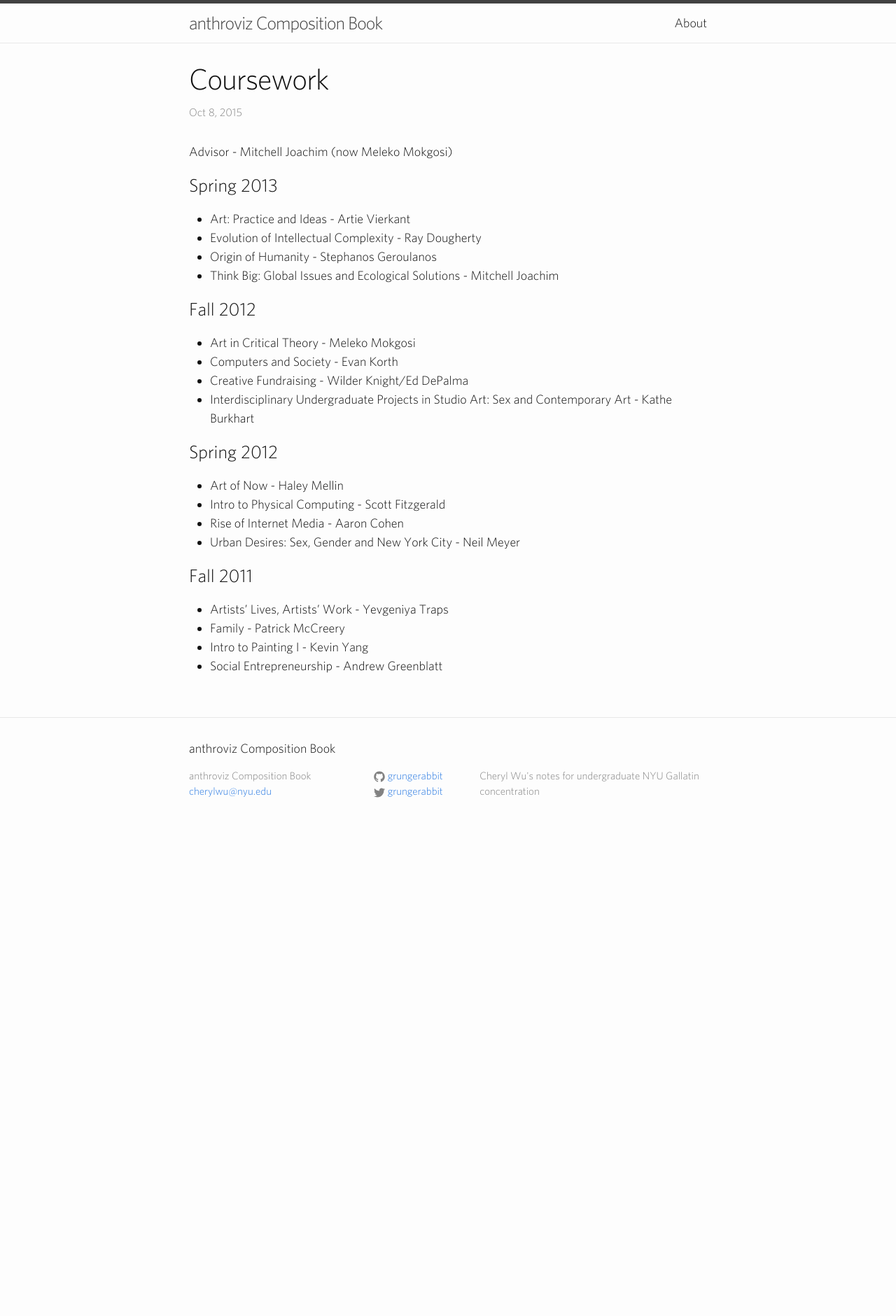
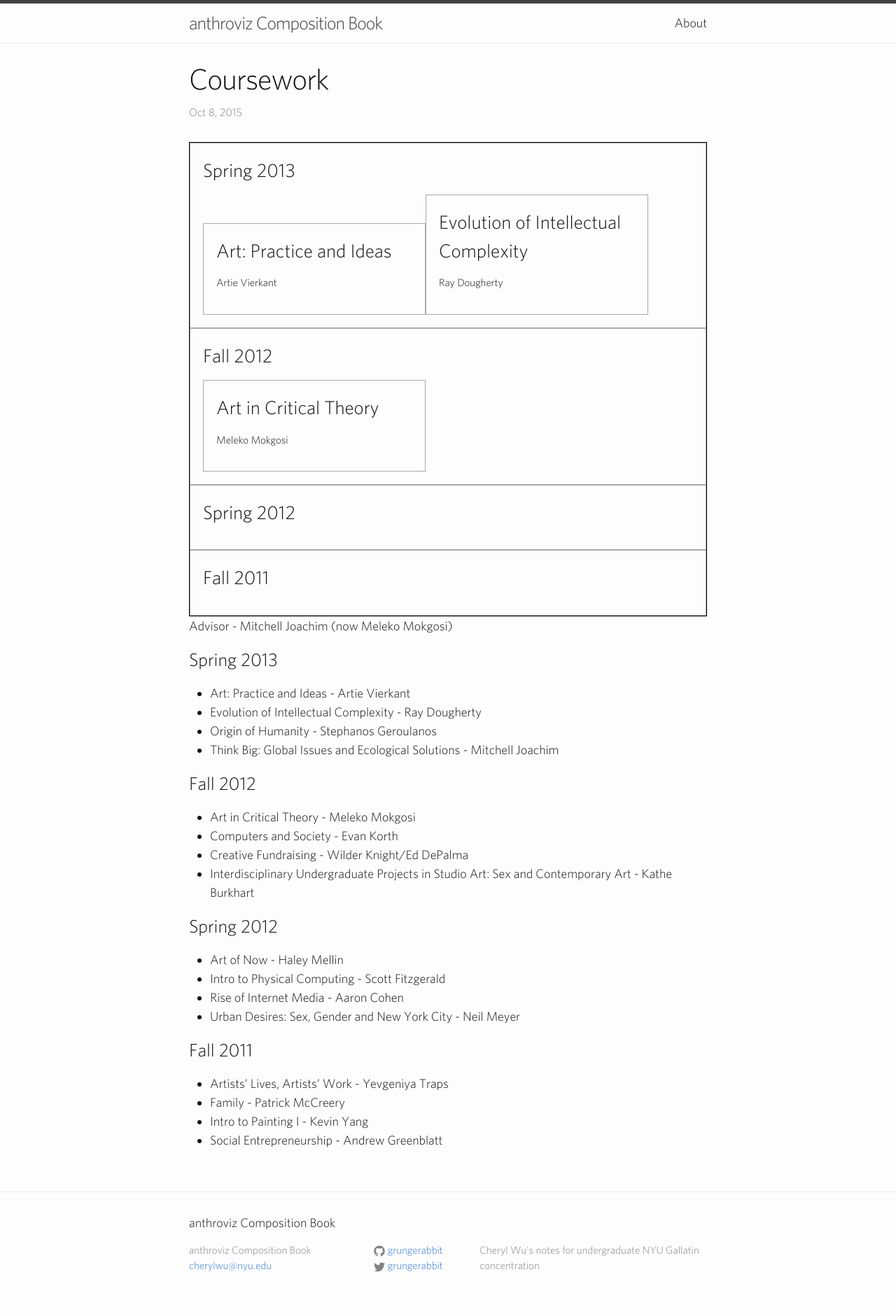
Before and after one commit to anthroviz/compbook, a Jekyll site: the page built from _posts/2015-10-08-coursework.markdown, in a window 1280 px wide. Shown: the whole page at 70% size. Built offline with Jekyll 4.4.1, drawn with Linux system fonts in a browser that asks for light colours; nearby versions of some CDN libraries; before the commit the page ends 1203 px from its top, so only the background shows below that; some of the changed lines change nothing that is shown.

Commit message:
coursework js spitting out classes

```diff
--- a/_posts/2015-10-08-coursework.markdown
+++ b/_posts/2015-10-08-coursework.markdown
@@ -5,6 +5,12 @@ date:   2015-10-08
 categories: notes
 permalink: /coursework/
 ---
+
+{% raw %}
+<div class="coursework__ranks">
+
+</div>
+{% endraw %}
 
 Advisor - Mitchell Joachim (now Meleko Mokgosi)
 
@@ -40,51 +46,105 @@ Advisor - Mitchell Joachim (now Meleko Mokgosi)
 var coursework = {
 	"data": {
 		"allSemesters": ["spring13", "fall12", "spring12", "fall11"],
-		"allRankings": [
-			{
-				"rankGrade": "A",
+		"allRankings": ["A", "B", "C", "D"],
+		"ranks": {
+			"A": {
 				"rankDescription": "excellent"
 			},
-			{
-				"rankGrade": "B",
+			"B": {
 				"rankDescription": "satisfactory"
 			},
-			{
-				"rankGrade": "C",
+			"C" : {
 				"rankDescription": "I was not ready"
 			},
-			{
-				"rankGrade": "D",
+			"D": {
 				"rankDescription": "not for me"
 			}
-		],
+		},
 		"spring13": {
+			"fullName": "Spring 2013",
+			"courses": [
+				{
+					"title": "Art: Practice and Ideas",
+					"objective": {
+						"professor": "Artie Vierkant",
+						"tags": ["art", "theory", "contemporary-art"]
+					},
+					"subjective": {
+						"rank": "A"
+					}
+				},
+				{
+					"title": "Evolution of Intellectual Complexity",
+					"objective": {
+						"professor": "Ray Dougherty",
+						"tags": ["linguistics", "biology", "origins"]
+					},
+					"subjective": {
+						"rank": "A"
+					}
+				}
+			]
+		},
+		"fall12": {
+			"fullName": "Fall 2012",
 			"courses": [
 				{
 					"title": "Art in Critical Theory",
 					"objective": {
 						"professor": "Meleko Mokgosi",
-						"tags": ["art", "theory", "political economy", "psychoanalysis"]
+						"tags": ["art", "theory", "political-economy", "psychoanalysis"]
 					},
 					"subjective": {
-
+						"rank": "A"
 					}
 				}
 			]
 		},
-		"fall12": {
+		"spring12": {
+			"fullName": "Spring 2012",
+			"courses": [
 
-		},
-		"spring12": {
-
+			]
 		},
 		"fall11": {
+			"fullName": "Fall 2011",
+			"courses": []
+		}
+	},
+	"reading": function(dataset) {
+		var flatArray = [];
+		for (var i = 0; i < dataset.length; i++) {
+			var currentFlag = dataset[i];
 
+			flatArray.push(coursework.data[currentFlag]);
 		}
+		return flatArray;
+	},
+	"assembleCourses": function() {
+		var htmlTemplate = [];
+		var readSemesters = coursework.reading(coursework.data.allSemesters);
+
+		for (var j = 0; j < readSemesters.length; j++) {
+			var thisSemester = readSemesters[j];
+
+			htmlTemplate.push('<div class="semester">' + '<h1>' + thisSemester.fullName + '</h1>');
+			if (!!thisSemester.courses) {
+				// COURSES
+				for (var k = 0; k < thisSemester.courses.length; k++) {
+					var thisCourse = thisSemester.courses[k];
+					htmlTemplate.push('<div class="semester__course">' + "<h1>" + thisCourse.title + "</h1>" + "<h5>" + thisCourse.objective.professor + "</h5>" + '</div>');
+				}
+			}
+			htmlTemplate.push('</div>');
+		}
+		return htmlTemplate.join("");
 	},
 	"init": function() {
 		console.log(coursework);
-		console.log("think you're happy now!")
+		console.log("think you're happy now!");
+
+		$(".coursework__ranks").append(coursework.assembleCourses());
 	}
 }
 
@@ -92,7 +152,22 @@ var coursework = {
 $(document).ready( function() {
 	coursework.init();
 });
-
 </script>
 
+<style>
+.coursework__ranks {
+	border: 1px solid black;
+	box-sizing: border-box;
+	margin: 0;
+	padding: 0;
+}
+.semester, .semester__course {
+	border: 1px solid #aaa;
+	padding: 1em;
+}
+.semester__course {
+	width: 40%;
+	display: inline-block;
+}
+</style>
 {% endraw %}
```
